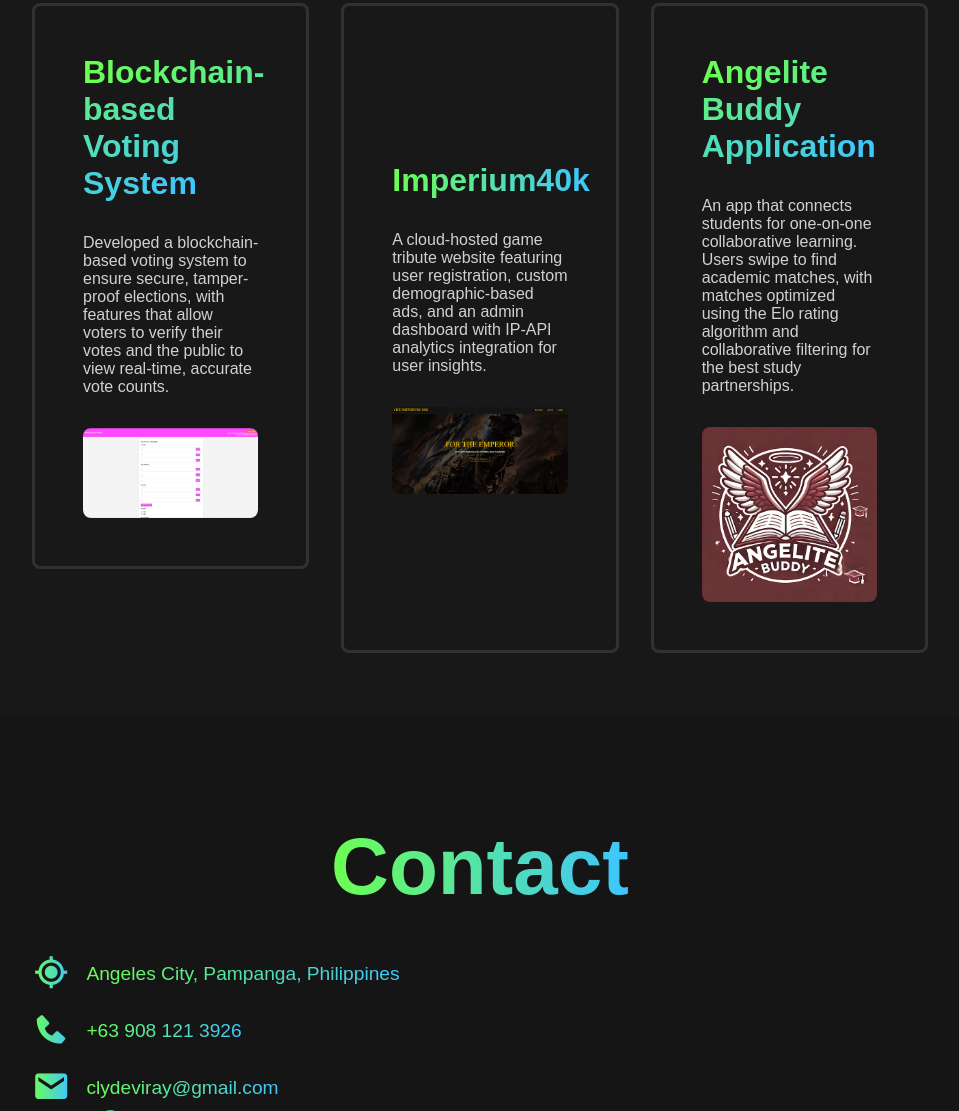
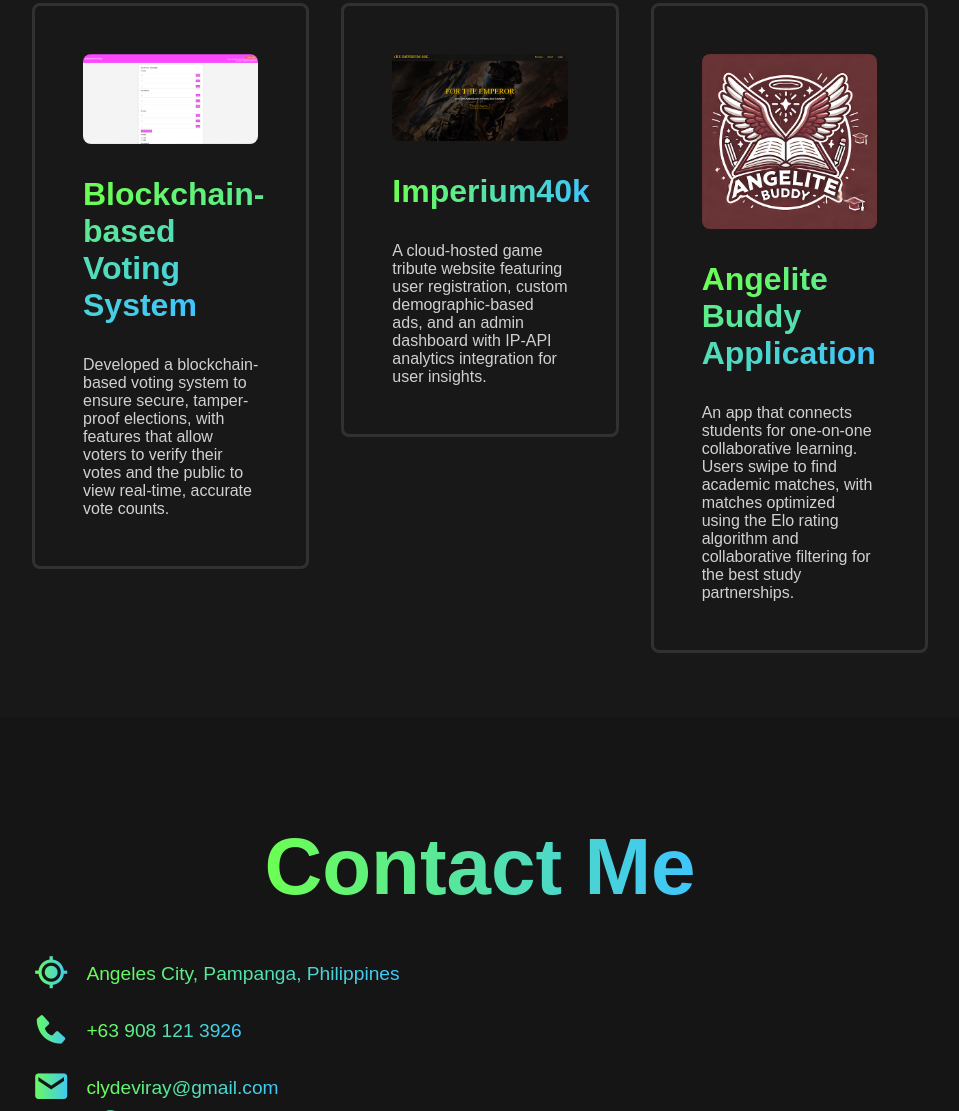
Before and after one commit to IzClyde/portfolio, a plain HTML site: page index.html in a window 1280 px wide. Shown: the part 1833-2944 px from the top of the page, without its empty margins (160-1119 px from the left). Drawn offline with nearby package versions, Linux system fonts and the light colour scheme.

Commit message:
added hyperlink to imperium and edit images

```diff
--- a/index.html
+++ b/index.html
@@ -108,30 +108,31 @@
         <div class="projects-container">
 
             <a href="https://github.com/IzClyde/AngeliteBuddy"><div class="box">
+                <img src="votingapp.png" alt="">
                 <h1><span>Blockchain-based Voting System</span></h1>
 
                 <p>Developed a blockchain-based voting system to ensure secure, tamper-proof elections,
                     with features that allow voters to verify their votes and the public to view real-time, accurate vote counts.
                 </p>
-                <img src="votingapp.png" alt="">
+
             </div></a>
 
-            <div class="box">
+            <a href="https://github.com/IzClyde/Imperium40k"><div class="box">
+                <img src="imperium.png" alt="">
                 <h1><span>Imperium40k</span></h1>
 
                 <p>A cloud-hosted game tribute website featuring user registration, custom demographic-based ads,
                     and an admin dashboard with IP-API analytics integration for user insights.
                 </p>
-                <img src="imperium.png" alt="">
-            </div>
+            </div></a>
 
             <a href="https://github.com/IzClyde/BlockchainVotingSys"><div class="box">
+                <img src="angelite.png" alt="">
                 <h1><span>Angelite Buddy Application</span></h1>
 
                 <p>An app that connects students for one-on-one collaborative learning. Users swipe to find academic matches,
                     with matches optimized using the Elo rating algorithm and collaborative filtering for the best study partnerships.
                 </p>
-                <img src="angelite.png" alt="">
             </div></a>
 
         </div>
@@ -139,7 +140,7 @@
 
     <section id="contact">
 
-    <h1 class="header"><span>Contact</span></h1>
+    <h1 class="header"><span>Contact Me</span></h1>
 
 
         <div class="col-left">
```
